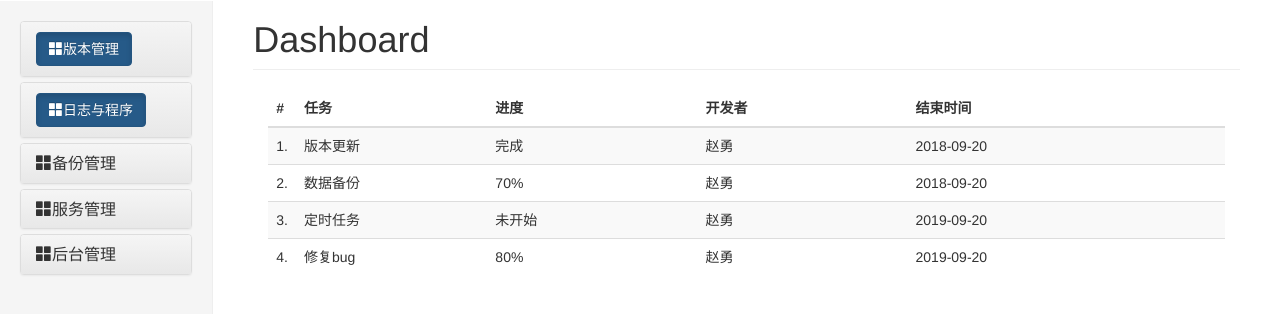
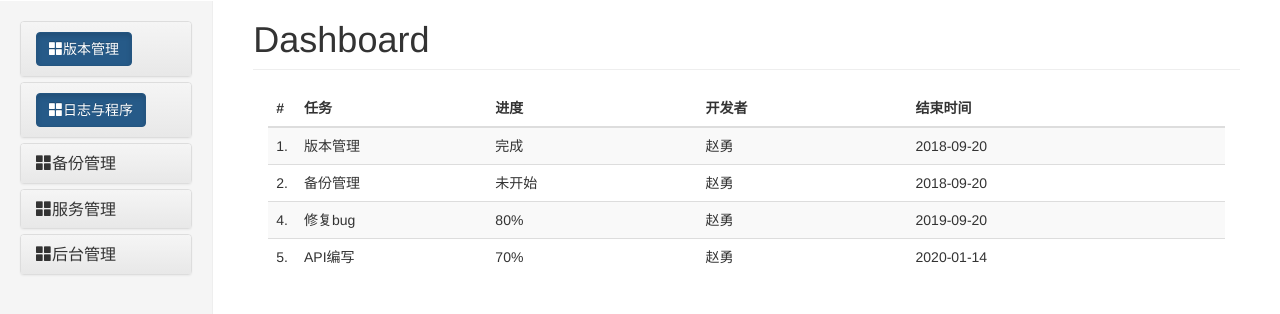
Before and after one commit to ScottCho/platform, a Flask app: template app/templates/index.html in a window 1280 px wide. Shown: the part 50-364 px from the top of the page. Run offline with Flask 2, Linux system fonts and the light colour scheme; the template is opened without the code that fills it, so the values that code supplies are empty; some libraries are stand-ins or nearby versions.

Commit message:
增加表单的csrf

```diff
--- a/app/templates/auth/login.html
+++ b/app/templates/auth/login.html
@@ -10,6 +10,7 @@
   <div class="container">
     <div class="jumbotron">
       <form class="form-signin" method="post">
+        {{ form.csrf_token }}
         {{ form.email.label }}
         {{ form_field(form.email,class="form-control",placeholder="Email address",autofocus=True) }}
         {{ form.password.label }}
--- a/app/templates/index.html
+++ b/app/templates/index.html
@@ -15,7 +15,7 @@
                     <tbody>
                         <tr>
                             <td>1.</td>
-                            <td>版本更新</td>
+                            <td>版本管理</td>
                             <td>
                                 完成
                             </td>
@@ -24,21 +24,12 @@
                         </tr>
                         <tr>
                             <td>2.</td>
-                            <td>数据备份</td>
-                            <td>
-                                70%
-                            </td>
-                            <td>赵勇</td>
-                            <td>2018-09-20</td>
-                        </tr>
-                        <tr>
-                            <td>3.</td>
-                            <td>定时任务</td>
+                            <td>备份管理</td>
                             <td>
                                 未开始
                             </td>
                             <td>赵勇</td>
-                            <td>2019-09-20</td>
+                            <td>2018-09-20</td>
                         </tr>
                         <tr>
                             <td>4.</td>
@@ -49,6 +40,15 @@
                             <td>赵勇</td>
                             <td>2019-09-20</td>
                         </tr>
+                         <tr>
+                            <td>5.</td>
+                            <td>API编写</td>
+                            <td>
+                                70%
+                            </td>
+                            <td>赵勇</td>
+                            <td>2020-01-14</td>
+                        </tr>
                     </tbody>
                 </table>
 </div>
```
